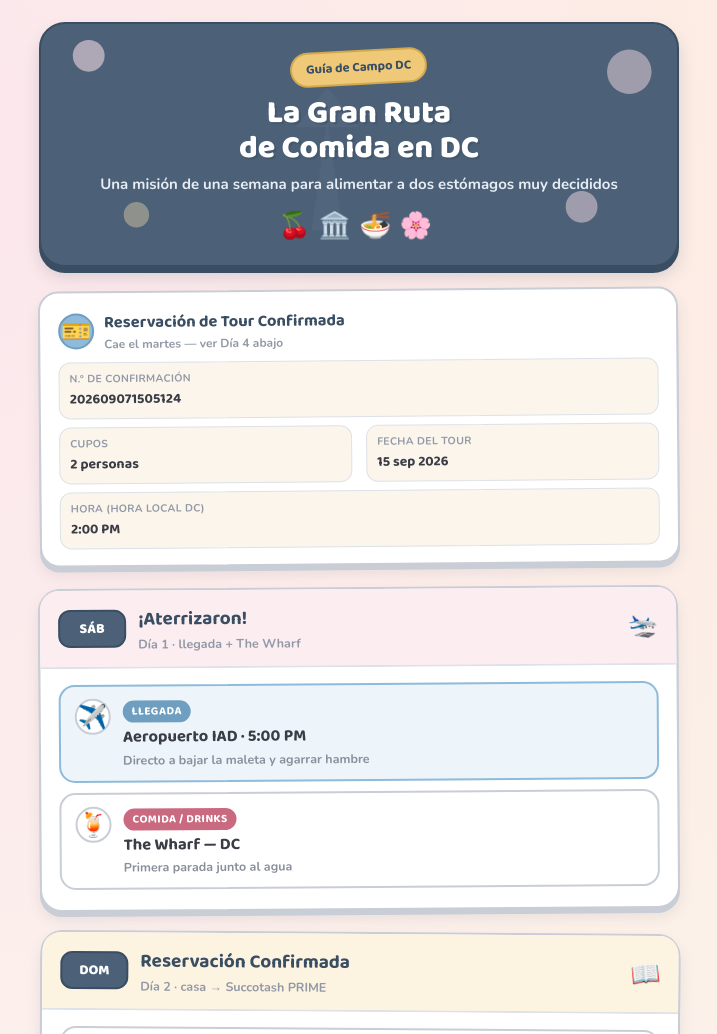
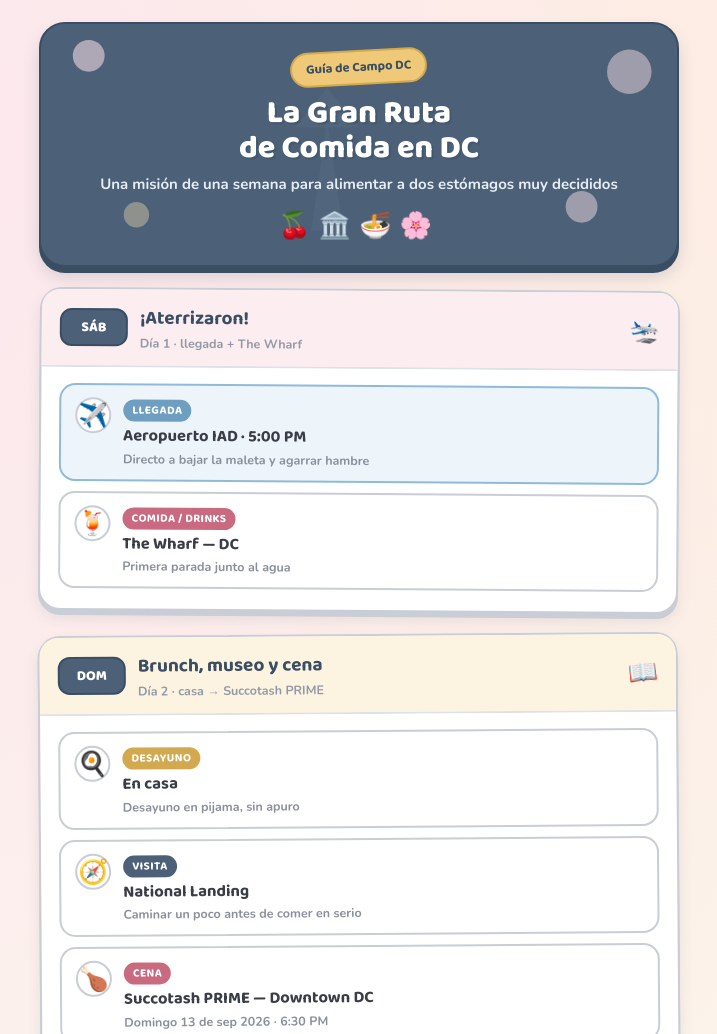
Before and after one commit to arielgr92/DC_Sep_2026_Itineary, a plain HTML site: page index.html in a window 1280 px wide. Shown: the top 1034 px of the page, without its empty margins (281-998 px from the left). Drawn offline with nearby package versions, Linux system fonts and the light colour scheme.

Commit message:
Remove reservation details from itinerary

```diff
--- a/index.html
+++ b/index.html
@@ -87,73 +87,6 @@
     margin-top:14px;
     font-size:26px;
     letter-spacing:8px;
-  }
-
-  /* ---------- TICKET (tour confirmation) ---------- */
-  .ticket{
-    position:relative;
-    background:var(--panel);
-    border:2px solid var(--line);
-    border-radius:20px;
-    padding:16px 18px;
-    margin-bottom:22px;
-    box-shadow:0 5px 0 var(--line), 0 8px 14px rgba(58,78,99,0.10);
-    transform:rotate(-0.5deg);
-  }
-  .ticket-header{
-    display:flex;
-    align-items:center;
-    gap:10px;
-    margin-bottom:10px;
-  }
-  .ticket-emoji{
-    font-size:24px;
-    width:36px;
-    height:36px;
-    display:flex;
-    align-items:center;
-    justify-content:center;
-    background:var(--sky);
-    border:2px solid var(--sky-dark);
-    border-radius:50%;
-  }
-  .ticket-title{
-    font-family:'Baloo 2', sans-serif;
-    font-weight:700;
-    font-size:16.5px;
-    color:var(--navy-dark);
-  }
-  .ticket-sub{
-    font-size:12px;
-    font-weight:700;
-    color:#9299a6;
-  }
-  .ticket-grid{
-    display:grid;
-    grid-template-columns:1fr 1fr;
-    gap:8px 14px;
-    margin-top:6px;
-  }
-  .ticket-field{
-    background:var(--cream);
-    border:1.5px solid var(--line-soft);
-    border-radius:12px;
-    padding:8px 10px;
-  }
-  .ticket-field.full{grid-column:1 / -1;}
-  .ticket-label{
-    font-size:10.5px;
-    font-weight:700;
-    color:#9299a6;
-    text-transform:uppercase;
-    letter-spacing:.3px;
-    margin-bottom:2px;
-  }
-  .ticket-value{
-    font-family:'Baloo 2', sans-serif;
-    font-weight:700;
-    font-size:14px;
-    color:var(--ink);
   }
 
   /* ---------- DAY CARD ---------- */
@@ -342,35 +275,6 @@
     </div>
   </div>
 
-  <!-- TOUR CONFIRMATION -->
-  <div class="ticket">
-    <div class="ticket-header">
-      <div class="ticket-emoji">🎫</div>
-      <div>
-        <div class="ticket-title">Reservación de Tour Confirmada</div>
-        <div class="ticket-sub">Cae el martes — ver Día 4 abajo</div>
-      </div>
-    </div>
-    <div class="ticket-grid">
-      <div class="ticket-field full">
-        <div class="ticket-label">N.º de Confirmación</div>
-        <div class="ticket-value">202609071505124</div>
-      </div>
-      <div class="ticket-field">
-        <div class="ticket-label">Cupos</div>
-        <div class="ticket-value">2 personas</div>
-      </div>
-      <div class="ticket-field">
-        <div class="ticket-label">Fecha del Tour</div>
-        <div class="ticket-value">15 sep 2026</div>
-      </div>
-      <div class="ticket-field full">
-        <div class="ticket-label">Hora (Hora Local DC)</div>
-        <div class="ticket-value">2:00 PM</div>
-      </div>
-    </div>
-  </div>
-
   <!-- SÁBADO -->
   <div class="day">
     <div class="day-header" style="background:#FCEDF1;">
@@ -406,7 +310,7 @@
     <div class="day-header" style="background:#FDF3E1;">
       <div class="day-badge">DOM</div>
       <div>
-        <div class="day-title">Reservación Confirmada</div>
+        <div class="day-title">Brunch, museo y cena</div>
         <div class="day-sub">Día 2 · casa → Succotash PRIME</div>
       </div>
       <div class="day-icon">📖</div>
@@ -433,8 +337,7 @@
         <div class="stop-text">
           <span class="meal-tag tag-dinner">Cena</span>
           <div class="stop-name">Succotash PRIME — Downtown DC</div>
-          <div class="stop-caption">Mesa para 2 · domingo 13 de sep 2026 · 6:30 PM</div>
-          <div class="stop-detail">✔ Reservación confirmada vía OpenTable</div>
+          <div class="stop-caption">Domingo 13 de sep 2026 · 6:30 PM</div>
         </div>
       </div>
     </div>
@@ -510,8 +413,7 @@
         <div class="stop-emoji">🎫</div>
         <div class="stop-text">
           <span class="meal-tag tag-transit">Tour</span>
-          <div class="stop-name">Tour confirmado · 2:00 PM</div>
-          <div class="stop-caption">2 personas · confirmación 202609071505124</div>
+          <div class="stop-name">Tour · 2:00 PM</div>
         </div>
       </div>
       <div class="stop filled">
```
